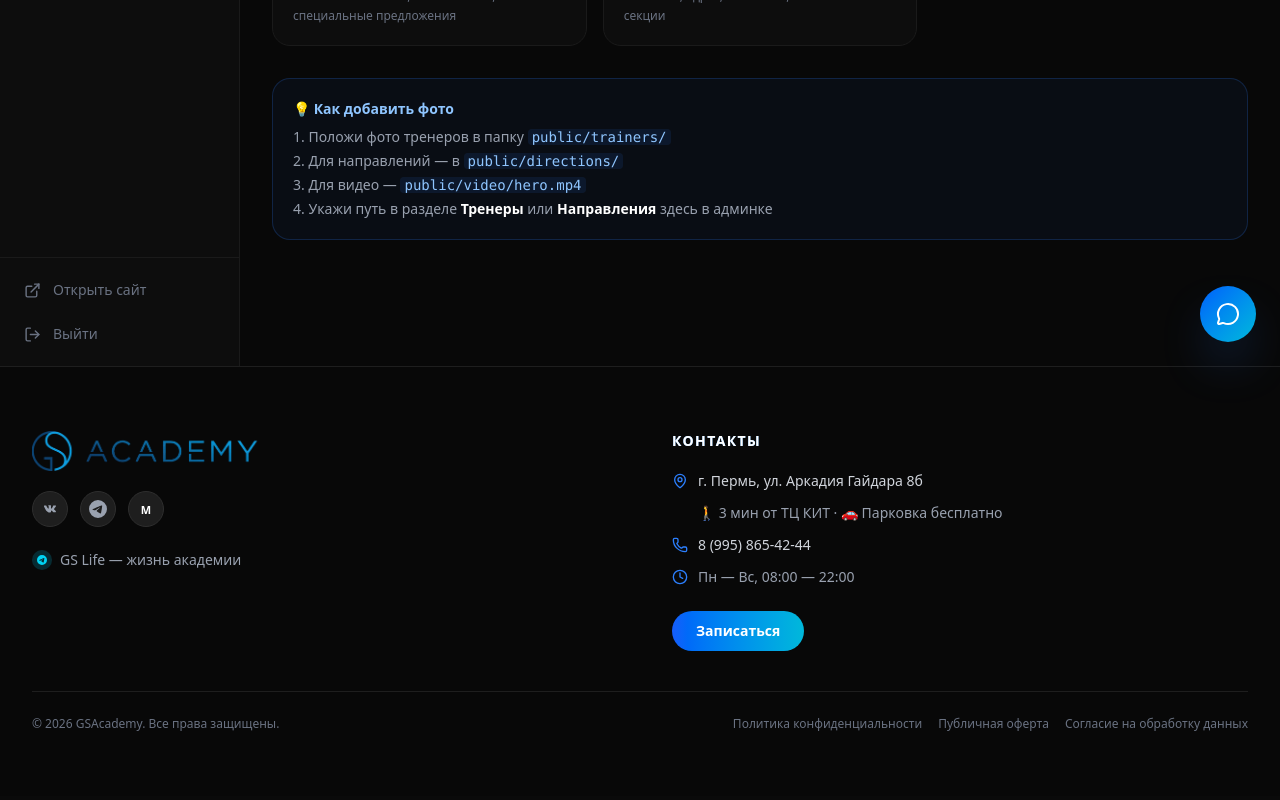
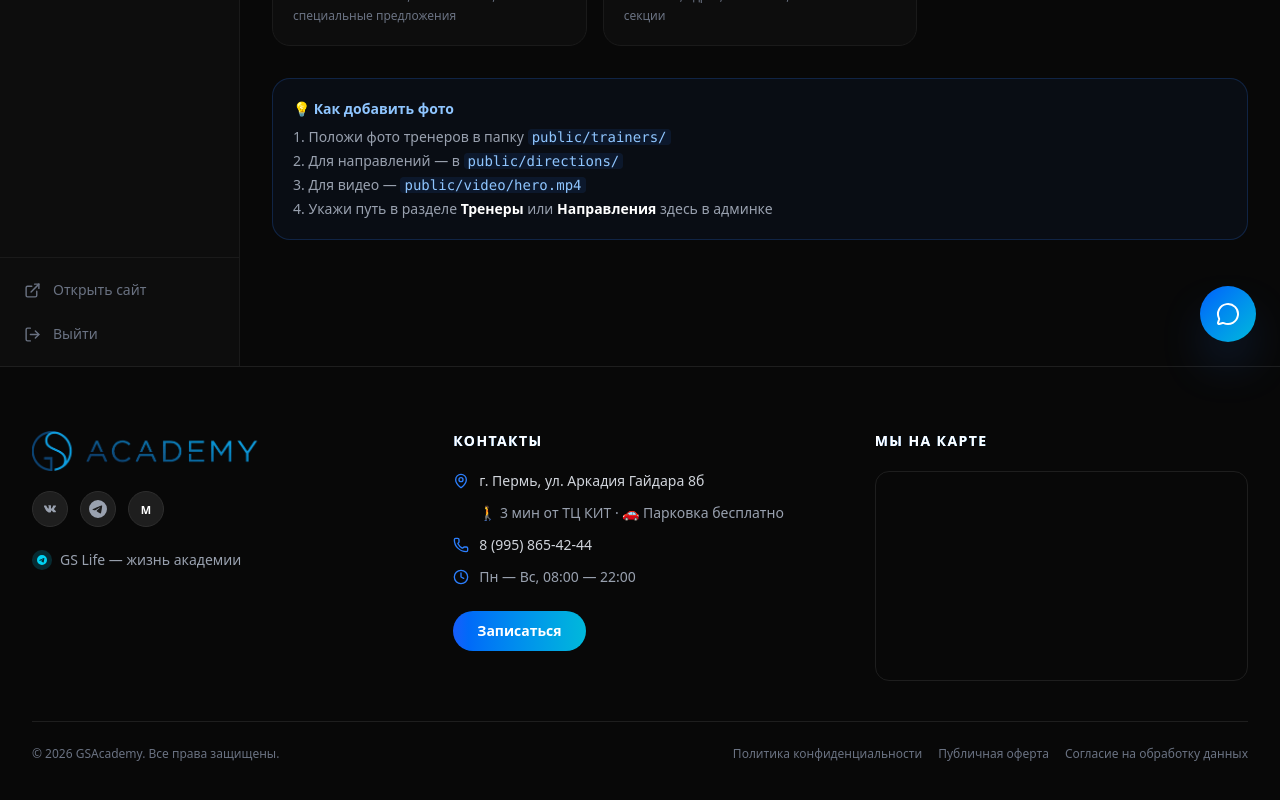
Before and after one commit to german9827387/bjj59-site, a Next.js app: page /admin in a window 1280 px wide. Shown: the part 434-1234 px from the top of the page. Built offline with nearby package versions, Linux system fonts and the light colour scheme.

Commit message:
fix: карта в футер, качество фото результатов, drag-scroll на десктопе

```diff
--- a/components/Footer.tsx
+++ b/components/Footer.tsx
@@ -2,8 +2,36 @@
 import Link from "next/link";
 import Image from "next/image";
 import { MapPin, Phone, Clock } from "lucide-react";
-import { useState } from "react";
+import { useRef, useEffect, useState } from "react";
 import LeadModal from "./LeadModal";
+
+function LazyFooterMap() {
+  const ref = useRef<HTMLDivElement>(null);
+  const [show, setShow] = useState(false);
+  useEffect(() => {
+    const el = ref.current;
+    if (!el) return;
+    const observer = new IntersectionObserver(
+      ([entry]) => { if (entry.isIntersecting) { setShow(true); observer.disconnect(); } },
+      { rootMargin: "200px" }
+    );
+    observer.observe(el);
+    return () => observer.disconnect();
+  }, []);
+  return (
+    <div ref={ref} className="rounded-xl overflow-hidden border border-[#1e1e1e] aspect-video">
+      {show ? (
+        <iframe
+          src="https://yandex.ru/map-widget/v1/?ll=56.29609%2C58.001796&z=17&pt=56.29609,58.001796,pm2rdm&l=map"
+          width="100%" height="100%" frameBorder="0" allowFullScreen
+          title="Карта GSAcademy" className="w-full h-full"
+        />
+      ) : (
+        <div className="w-full h-full bg-[#0d0d0d]" style={{ minHeight: "180px" }} />
+      )}
+    </div>
+  );
+}
 
 const socials = [
   {
@@ -43,7 +71,7 @@ export default function Footer() {
     <>
     <footer id="contacts" className="bg-[#080808] border-t border-[#1e1e1e]">
       <div className="max-w-7xl mx-auto px-4 sm:px-6 lg:px-8 py-12 lg:py-16">
-        <div className="grid grid-cols-1 md:grid-cols-2 gap-10 lg:gap-16">
+        <div className="grid grid-cols-1 md:grid-cols-3 gap-10 lg:gap-12">
           {/* Контакты — на мобилке первые */}
           <div className="order-1 md:order-2">
             <h3 className="text-white font-bold text-sm uppercase tracking-widest mb-5 bg-gradient-to-r from-blue-400 to-cyan-400 text-transparent bg-clip-text">Контакты</h3>
@@ -112,6 +140,12 @@ export default function Footer() {
               GS Life — жизнь академии
             </a>
           </div>
+
+          {/* Карта */}
+          <div className="order-3">
+            <h3 className="text-white font-bold text-sm uppercase tracking-widest mb-5 bg-gradient-to-r from-blue-400 to-cyan-400 text-transparent bg-clip-text">Мы на карте</h3>
+            <LazyFooterMap />
+          </div>
         </div>
 
         {/* Bottom */}
--- a/components/Results.tsx
+++ b/components/Results.tsx
@@ -75,10 +75,28 @@ const MEDAL_STYLES = {
 
 export default function Results() {
   const scrollRef = useRef<HTMLDivElement>(null);
+  const [isDragging, setIsDragging] = useState(false);
+  const dragState = useRef({ startX: 0, scrollLeft: 0 });
 
   const scroll = (dir: "left" | "right") => {
-    scrollRef.current?.scrollBy({ left: dir === "right" ? 320 : -320, behavior: "smooth" });
+    scrollRef.current?.scrollBy({ left: dir === "right" ? 400 : -400, behavior: "smooth" });
   };
+
+  const onMouseDown = (e: React.MouseEvent) => {
+    const el = scrollRef.current;
+    if (!el) return;
+    setIsDragging(true);
+    dragState.current = { startX: e.pageX - el.offsetLeft, scrollLeft: el.scrollLeft };
+  };
+  const onMouseMove = (e: React.MouseEvent) => {
+    if (!isDragging) return;
+    e.preventDefault();
+    const el = scrollRef.current;
+    if (!el) return;
+    const x = e.pageX - el.offsetLeft;
+    el.scrollLeft = dragState.current.scrollLeft - (x - dragState.current.startX);
+  };
+  const onMouseUp = () => setIsDragging(false);
 
   return (
     <section className="relative py-16 lg:py-24 bg-[#0d1525] overflow-x-clip overflow-y-visible">
@@ -157,8 +175,12 @@ export default function Results() {
             {/* Скролл-контейнер */}
             <div
               ref={scrollRef}
-              className="flex gap-6 overflow-x-auto pb-8 pt-6 px-4 scrollbar-none touch-pan-x"
+              className={`flex gap-6 overflow-x-auto pb-8 pt-6 px-4 scrollbar-none touch-pan-x ${isDragging ? 'cursor-grabbing' : 'cursor-grab'}`}
               style={{ scrollSnapType: "x proximity" }}
+              onMouseDown={onMouseDown}
+              onMouseMove={onMouseMove}
+              onMouseUp={onMouseUp}
+              onMouseLeave={onMouseUp}
             >
               {hallOfFame.map((item, i) => {
                 const medal = item.medal ? MEDAL_STYLES[item.medal as keyof typeof MEDAL_STYLES] : null;
@@ -191,7 +213,7 @@ export default function Results() {
                         fill
                         className="object-cover transition-transform duration-500 group-hover:scale-105"
                         style={{ objectPosition: item.objPos }}
-                        sizes="(min-width: 1024px) 480px, 320px"
+                        sizes="(min-width: 1024px) 640px, 480px"
                         loading="lazy"
                       />
                       {/* Градиент снизу */}
```
